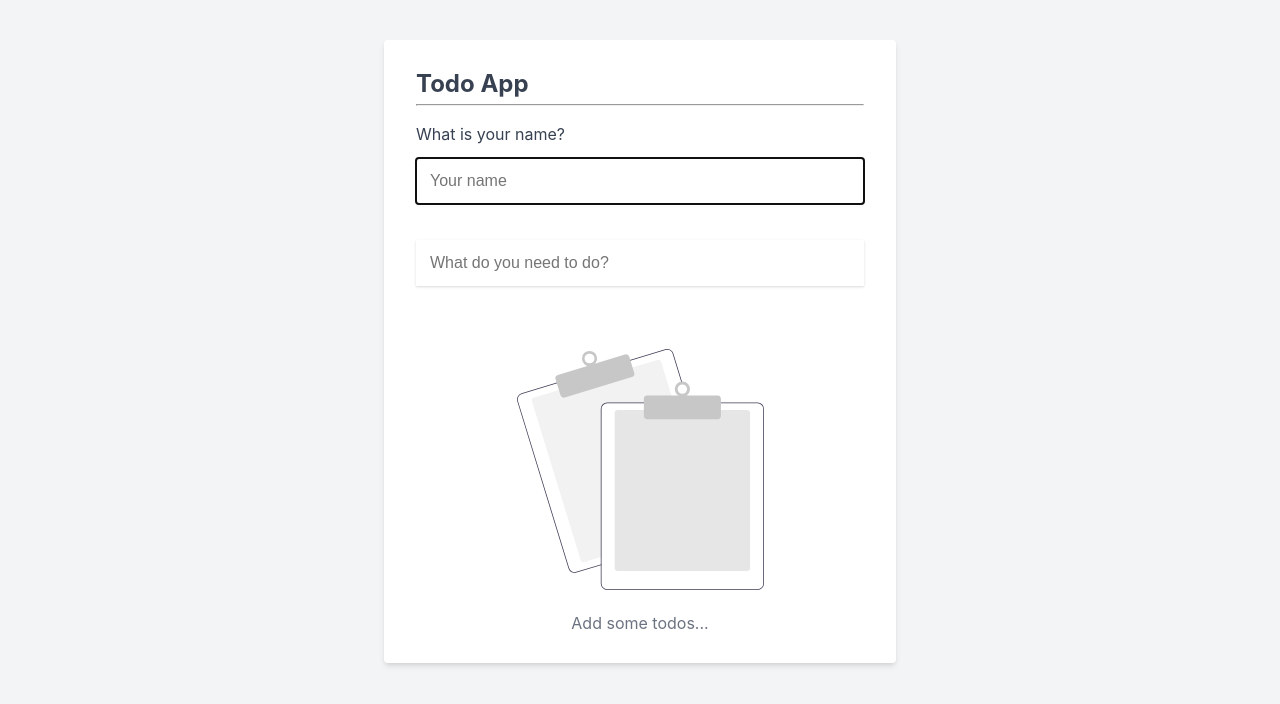
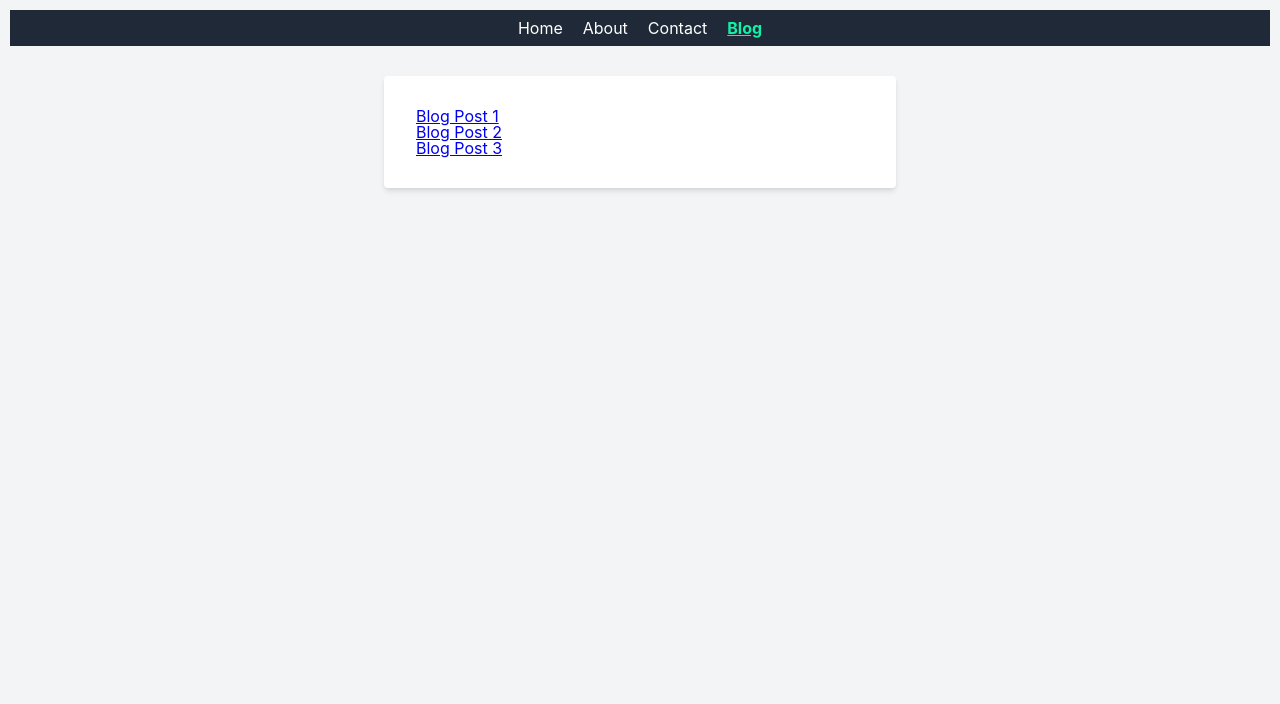
Before and after one commit to Ryxon-Development/reactdev, a React (Create React App) app: page /blog in a window 1280 px wide. Shown: the top 704 px of the page. Built offline with nearby package versions, Linux system fonts and the light colour scheme.

Commit message:
Client side routing + navigation with Custom pages added.

```diff
--- a/package.json
+++ b/package.json
@@ -8,6 +8,7 @@
     "@testing-library/user-event": "^13.5.0",
     "react": "^18.2.0",
     "react-dom": "^18.2.0",
+    "react-router-dom": "^6.21.3",
     "react-scripts": "5.0.1",
     "react-transition-group": "^4.4.5",
     "web-vitals": "^2.1.4"
--- a/src/App.css
+++ b/src/App.css
@@ -16,8 +16,13 @@ body {
     padding: 10px;
     background: #f3f4f6;
 }
+.container {
+    max-width: 1200px;
+    margin: auto;
+    padding: 0 20px;
+}
 
-.todo-app {
+.todo-app, .page-block {
     margin: auto;
     margin-top: 30px;
     padding: 2rem;
@@ -239,3 +244,38 @@ h2 {
     transform: translateX(-10px);
     transition: all 300ms;
 }
+nav {
+    background-color: #1F2937;
+    color: white;
+    padding: 10px;
+    display: flex;
+    justify-content: center; /* Center the content horizontally */
+    align-items: center;
+    width: 100%; /* Take full width of the container */
+}
+
+nav ul {
+    list-style: none;
+    padding: 0;
+    display: flex;
+}
+
+nav li {
+    margin: 0 10px;
+}
+
+nav a {
+    color: white;
+    text-decoration: none;
+}
+
+.active {
+    color: #14f0aa;
+    font-weight: bold;
+    text-decoration: underline;
+}
+
+/* Add box-sizing property */
+* {
+    box-sizing: border-box;
+}
--- a/src/components/App.jsx
+++ b/src/components/App.jsx
@@ -44,7 +44,7 @@ function App() {
             todoInputRef,
             focusTodoInput
         }}>
-        <div className="todo-app-container">
+
             <div className="todo-app">
                 <h2>Todo App</h2>
                 <hr/>
@@ -57,7 +57,6 @@ function App() {
                     </CSSTransition>
                 </SwitchTransition>
             </div>
-        </div>
         </TodosContext.Provider>
     );
 }
--- /dev/null
+++ b/src/components/NavigationBar.jsx
@@ -0,0 +1,26 @@
+import React from "react";
+import { NavLink } from "react-router-dom";
+export default function NavigationBar() {
+    return (
+        <nav>
+            <ul>
+                <li>
+                    {/*<a href="/">Home</a>*/}
+                    <NavLink to="/">Home</NavLink>
+                </li>
+                <li>
+                    {/*<a href="/about">About</a>*/}
+                    <NavLink to="/about">About</NavLink>
+                </li>
+                <li>
+                    {/*<a href="/contact">Contact</a>*/}
+                    <NavLink to="/contact">Contact</NavLink>
+                </li>
+                <li>
+                    {/*<a href="/blog">Blog</a>*/}
+                    <NavLink to="/blog">Blog</NavLink>
+                </li>
+            </ul>
+        </nav>
+    )
+}
--- /dev/null
+++ b/src/components/Root.jsx
@@ -0,0 +1,50 @@
+// Root.jsx
+import React from 'react';
+import App from './App';
+import About from './pages/About';
+import Contact from './pages/Contact';
+import Blog from './pages/Blog';
+import BlogPost from './pages/BlogPost';
+import NotFound from './pages/NotFound';
+import NavigationBar from "./NavigationBar";
+import { BrowserRouter as Router, Routes, Route } from "react-router-dom";
+
+export default function Root() {
+
+    const routes= [
+        { path: "/", element: <App />, exact: true },
+        { path: "/about", element: <About />, exact: true },
+        { path: "/contact", element: <Contact />, exact: true },
+        { path: "/blog", element: <Blog />, exact: true },
+        { path: "/blog/:id", element: <BlogPost />, exact: true },
+        { path: "*", element: <NotFound />, exact: true },
+    ];
+
+    return (
+        <Router>
+            <div className="todo-app-container">
+                <NavigationBar />
+                <div className="content">
+                    <Routes>
+                        {routes.map((route, index) => (
+                            <Route
+                                key={index}
+                                path={route.path}
+                                element={route.element}
+                                exact={route.exact}
+                            />
+                        ))}
+
+                        {/*<Route path="/" element={<App />} />*/}
+                        {/*<Route path="/about" element={<About />} />*/}
+                        {/*<Route path="/contact" element={<Contact />} />*/}
+                        {/*<Route path="/blog" exact element={<Blog />} />*/}
+                        {/*<Route path="/blog/:id" element={<BlogPost />} />*/}
+                        {/*/!*404*!/*/}
+                        {/*<Route path="*" element={<NotFound />} />*/}
+                    </Routes>
+                </div>
+            </div>
+        </Router>
+    );
+}
--- /dev/null
+++ b/src/components/pages/About.jsx
@@ -0,0 +1,9 @@
+import React from "react";
+
+export default function About() {
+    return (
+        <div className="content page-block">
+            <p>This is the ABOUT page</p>
+        </div>
+    )
+}
--- /dev/null
+++ b/src/components/pages/Blog.jsx
@@ -0,0 +1,23 @@
+import React from "react";
+import { Link } from "react-router-dom";
+
+export default function Blog() {
+    return (
+        <div className="content page-block">
+            <ul>
+                <li>
+                    {/*<a href={"/blog/1"}>Blog Post 1</a>*/}
+                    <Link to={"/blog/1"}>Blog Post 1</Link>
+                </li>
+                <li>
+                    {/*<a href={"/blog/2"}>Blog Post 2</a>*/}
+                    <Link to={"/blog/2"}>Blog Post 2</Link>
+                </li>
+                <li>
+                    {/*<a href={"/blog/3"}>Blog Post 3</a>*/}
+                    <Link to={"/blog/3"}>Blog Post 3</Link>
+                </li>
+            </ul>
+        </div>
+    )
+}
--- /dev/null
+++ b/src/components/pages/BlogPost.jsx
@@ -0,0 +1,14 @@
+import React from "react";
+import { useParams } from "react-router-dom";
+
+export default function BlogPost() {
+
+    const params = useParams();
+
+    return (
+        <div className="content page-block">
+            <p>This is a Blog Post.</p>
+            <p>The id is: {params.id}</p>
+        </div>
+    )
+}
--- /dev/null
+++ b/src/components/pages/Contact.jsx
@@ -0,0 +1,9 @@
+import React from "react";
+
+export default function Contact() {
+    return (
+        <div className="content page-block">
+            <p>This is the Contact page.</p>
+        </div>
+    )
+}
--- /dev/null
+++ b/src/components/pages/NotFound.jsx
@@ -0,0 +1,10 @@
+import React from "react";
+
+export default function NotFound() {
+
+    return (
+        <div className="page-block">
+            <h1>[404] Page Not Found!</h1>
+        </div>
+    )
+}
--- a/src/index.js
+++ b/src/index.js
@@ -1,23 +1,22 @@
+// index.js
 import React from 'react';
 import ReactDOM from 'react-dom/client';
 import './index.css';
-import App from './components/App';
-// import AppClass from './components/AppClass';
+import Root from './components/Root';
 import reportWebVitals from './reportWebVitals';
 
 const rootElement = document.getElementById('root');
 
-// Use createRoot from "react-dom/client" in React 18
+if (rootElement) {
     const root = ReactDOM.createRoot(rootElement);
 
     root.render(
         <React.StrictMode>
-        <App />
-        {/*<AppClass />*/}
+            <Root />
         </React.StrictMode>,
     );
 
-// If you want to start measuring performance in your app, pass a function
-// to log results (for example: reportWebVitals(console.log))
-// or send to an analytics endpoint. Learn more: https://bit.ly/CRA-vitals
     reportWebVitals();
+} else {
+    console.error("Root element with id 'root' not found in the document.");
+}
```
Also changed, not shown: 1 other file (tests, documents, lock files or other folders). Lines whose indentation alone changed are shown as unchanged.
